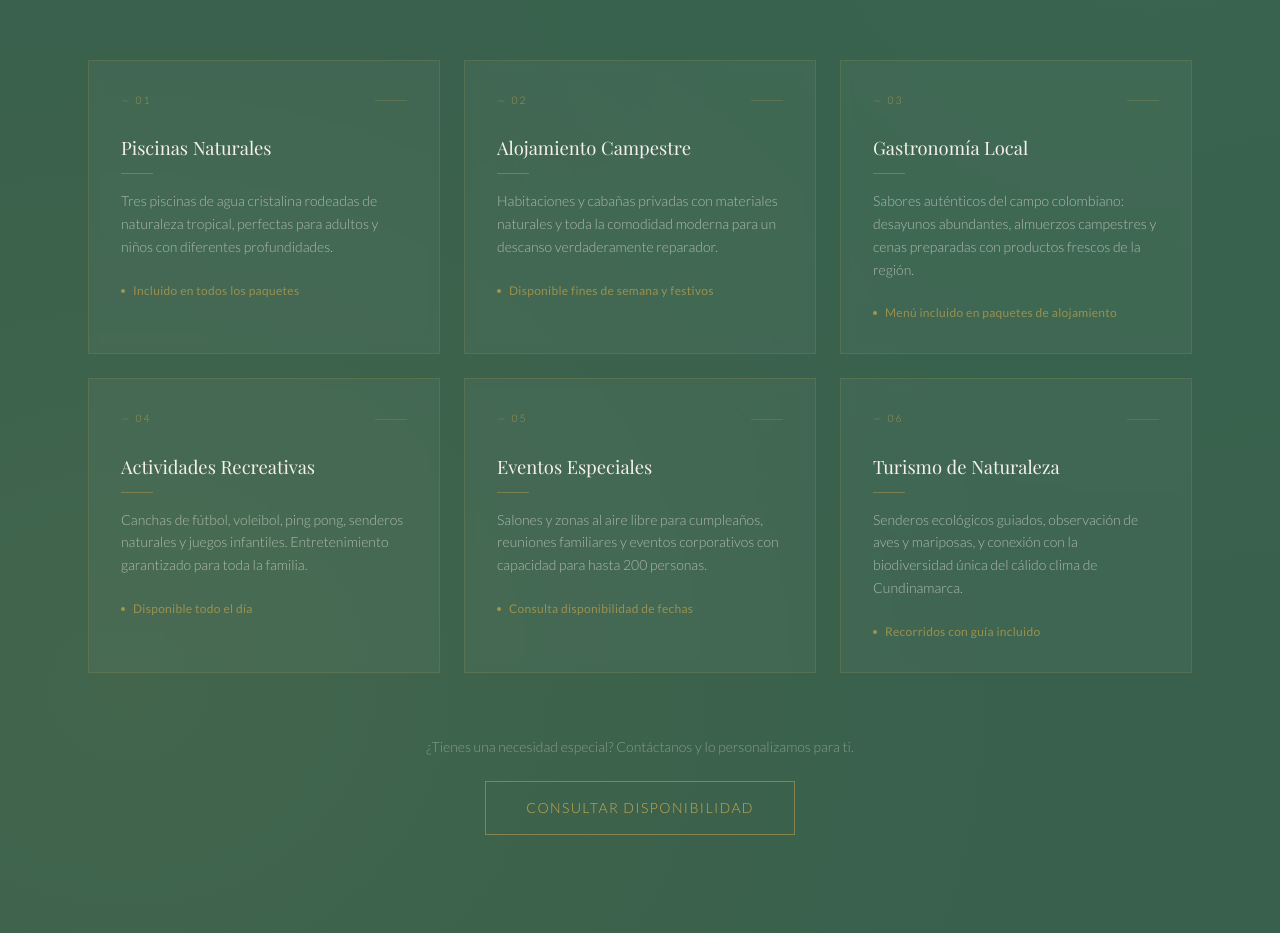
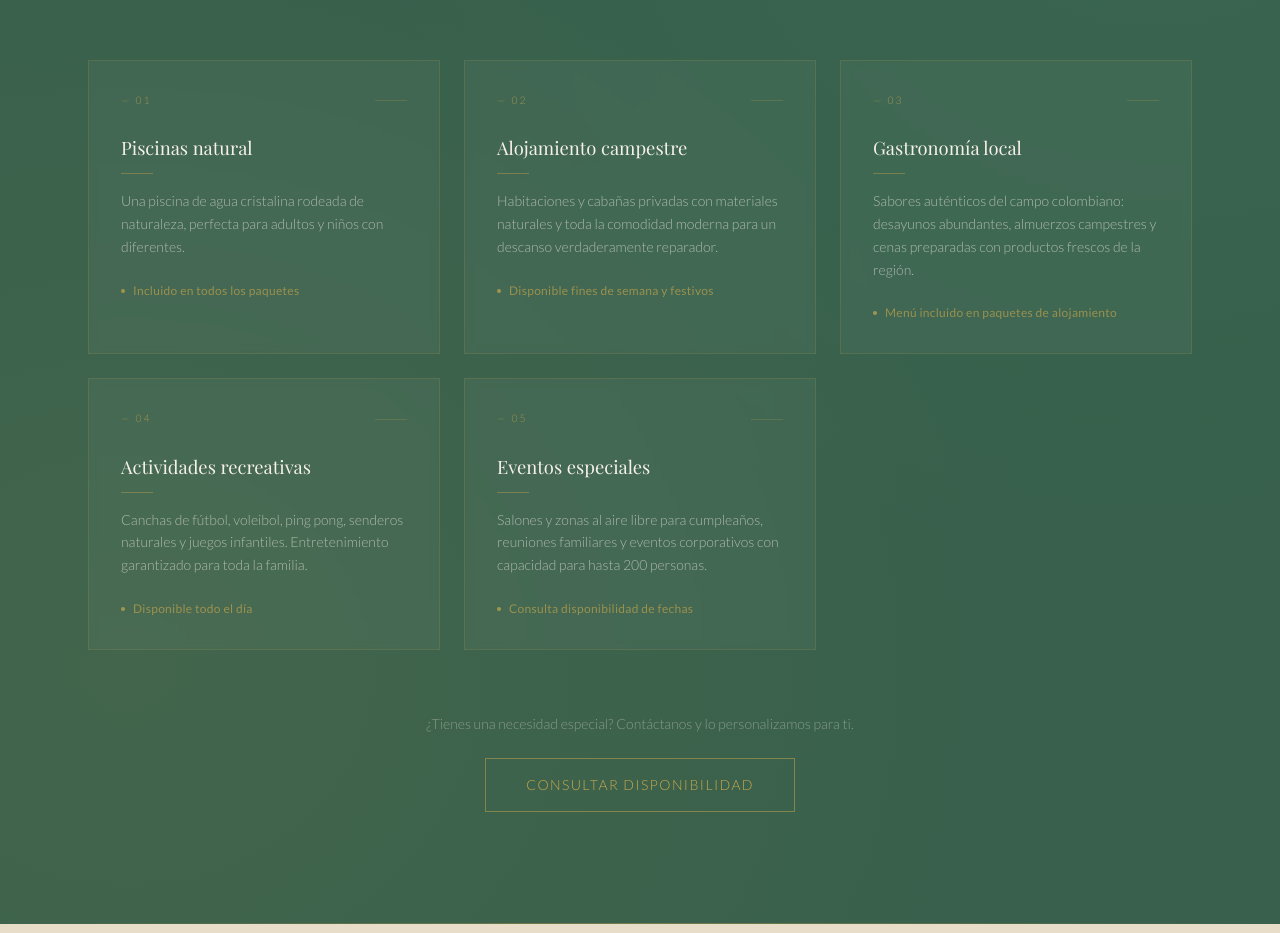
Before and after one commit to Dangod-spec/villa-letty, a Next.js app: page / in a window 1280 px wide. Shown: the part 2400-3333 px from the top of the page. Built offline with nearby package versions, Linux system fonts and the light colour scheme; a web font is replaced by a local one.

Commit message:
Update Servicios.tsx

```diff
--- a/app/components/Servicios.tsx
+++ b/app/components/Servicios.tsx
@@ -3,40 +3,34 @@
 const servicios = [
   {
     numero: '01',
-    title: 'Piscinas Naturales',
-    desc: 'Tres piscinas de agua cristalina rodeadas de naturaleza tropical, perfectas para adultos y niños con diferentes profundidades.',
+    title: 'Piscinas natural',
+    desc: 'Una piscina de agua cristalina rodeada de naturaleza, perfecta para adultos y niños con diferentes.',
     detalle: 'Incluido en todos los paquetes',
   },
   {
     numero: '02',
-    title: 'Alojamiento Campestre',
+    title: 'Alojamiento campestre',
     desc: 'Habitaciones y cabañas privadas con materiales naturales y toda la comodidad moderna para un descanso verdaderamente reparador.',
     detalle: 'Disponible fines de semana y festivos',
   },
   {
     numero: '03',
-    title: 'Gastronomía Local',
+    title: 'Gastronomía local',
     desc: 'Sabores auténticos del campo colombiano: desayunos abundantes, almuerzos campestres y cenas preparadas con productos frescos de la región.',
     detalle: 'Menú incluido en paquetes de alojamiento',
   },
   {
     numero: '04',
-    title: 'Actividades Recreativas',
+    title: 'Actividades recreativas',
     desc: 'Canchas de fútbol, voleibol, ping pong, senderos naturales y juegos infantiles. Entretenimiento garantizado para toda la familia.',
     detalle: 'Disponible todo el día',
   },
   {
     numero: '05',
-    title: 'Eventos Especiales',
+    title: 'Eventos especiales',
     desc: 'Salones y zonas al aire libre para cumpleaños, reuniones familiares y eventos corporativos con capacidad para hasta 200 personas.',
     detalle: 'Consulta disponibilidad de fechas',
-  },
-  {
-    numero: '06',
-    title: 'Turismo de Naturaleza',
-    desc: 'Senderos ecológicos guiados, observación de aves y mariposas, y conexión con la biodiversidad única del cálido clima de Cundinamarca.',
-    detalle: 'Recorridos con guía incluido',
-  },
+  }
 ]
 
 export default function Servicios() {
```
